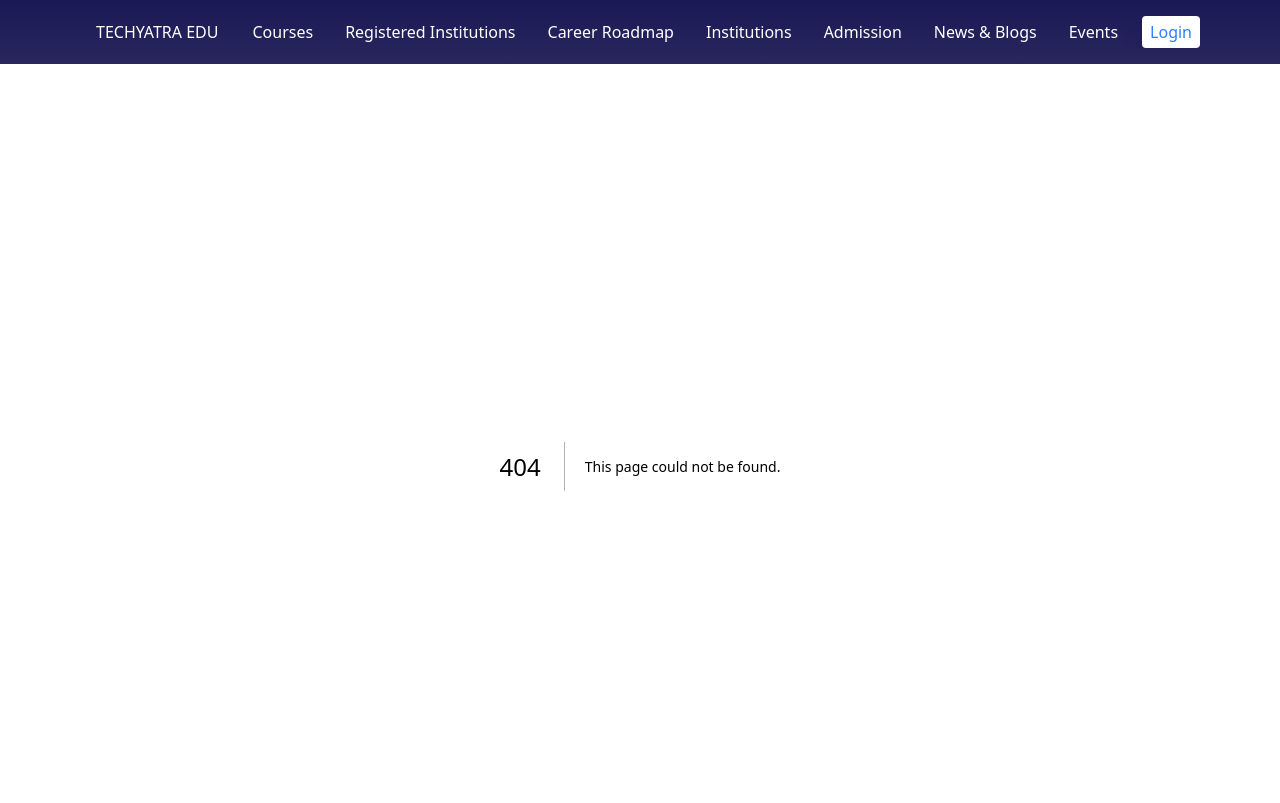
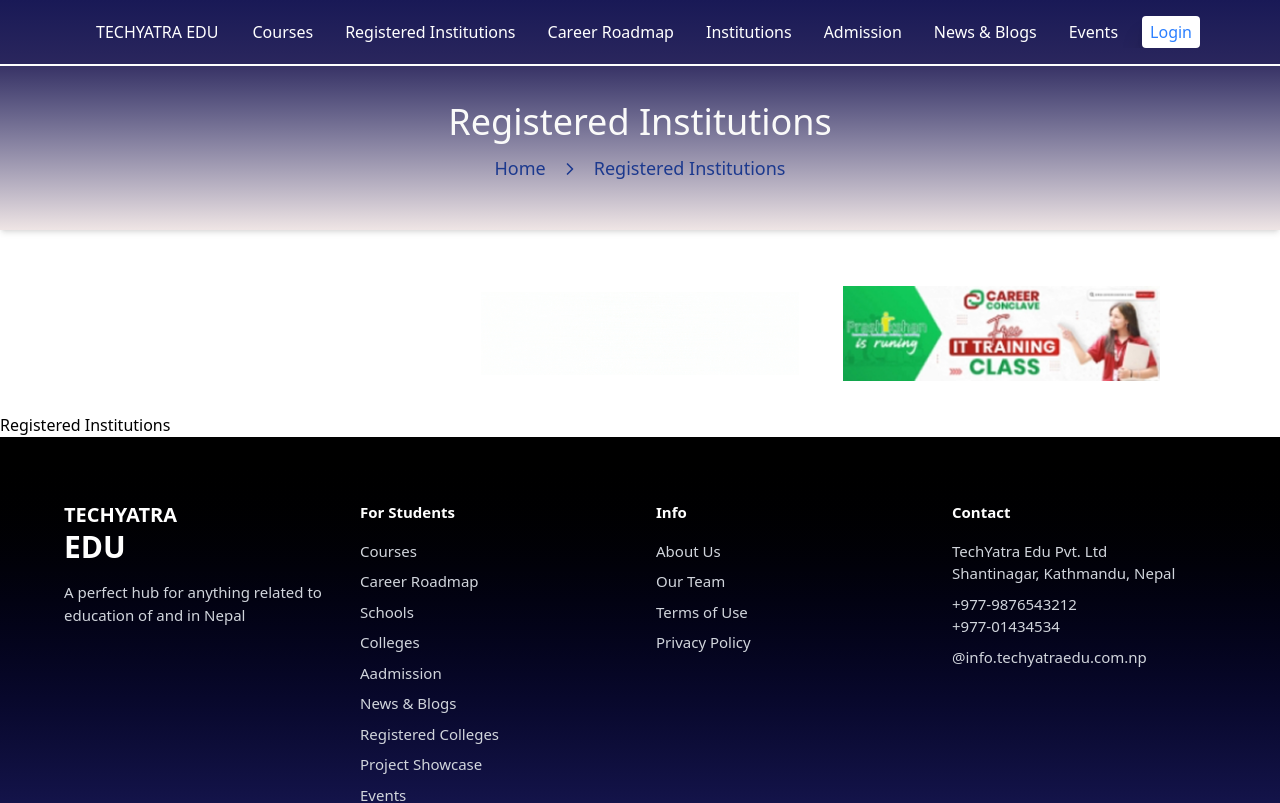
Before and after one commit to techyatra123/techyatraedu, a Next.js app: page /RegisteredInstitutions in a window 1280 px wide. Before the commit this address had no page. Shown: the top 803 px of the page. Built offline with nearby package versions, Linux system fonts and the light colour scheme.

Commit message:
added the header on registeredinstitutions

```diff
--- /dev/null
+++ b/src/app/RegisteredInstitutions/layout.tsx
@@ -0,0 +1,16 @@
+import Adsection from "@/components/adsection";
+import InstitutionsHeader from "@/components/subpageComponents/registered.instututions";
+
+export default function Layout({ children }: { children: React.ReactNode }) {
+  return <div>
+    <InstitutionsHeader />
+       <Adsection
+            adsList={[
+              "/adsfiles/texasclz.gif",
+              "/adsfiles/thamesclz.gif",
+              "/adsfiles/careerconclave.png",
+            ]}
+          />
+    {children}
+  </div>;
+}
--- /dev/null
+++ b/src/app/RegisteredInstitutions/page.tsx
@@ -0,0 +1,8 @@
+export default function page() {
+  return (
+    <div>
+      <h1>Registered Institutions</h1>
+
+    </div>
+  );
+}
--- /dev/null
+++ b/src/components/subpageComponents/registered.instututions.tsx
@@ -0,0 +1,24 @@
+import Link from "next/link";
+import { ChevronRight } from "lucide-react";
+
+export default function InstitutionsHeader() {
+  return (
+    <div className="bg-gradient-to-b from-[#383366] to-[#efe5e5] shadow-md p-6 md:p-9 mb-6 flex flex-col items-center justify-center">
+      <h3 className="font-normal text-2xl md:text-4xl text-stone-50 text-center">
+        Registered Institutions
+      </h3>
+      <div className="text-sm md:text-lg p-2 md:p-3 flex flex-wrap items-center justify-center gap-2 md:gap-3 text-blue-900">
+        <Link href="/" className="hover:text-shadow-lg">
+          Home
+        </Link>
+        <ChevronRight className="h-4 md:h-5 relative top-[1px]" />
+        <span>
+          {" "}
+          <Link href="/RegisteredInstitutions" className="hover:text-shadow-lg">
+            Registered Institutions
+          </Link>
+        </span>
+      </div>
+    </div>
+  );
+}
```
